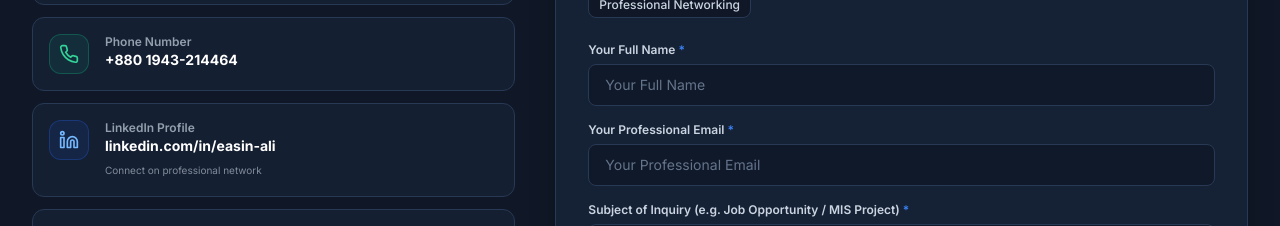
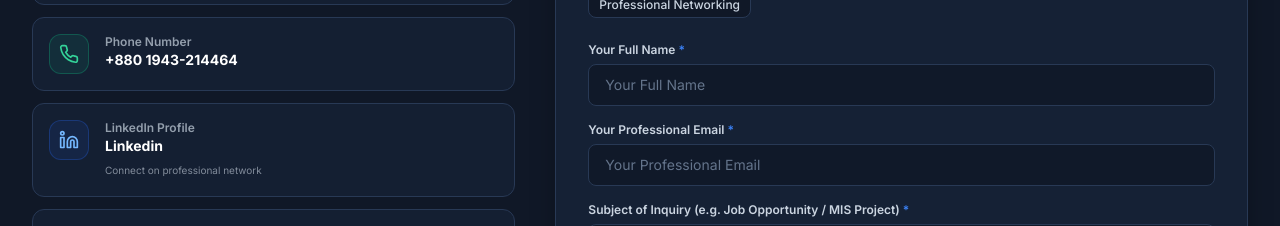
Before and after one commit to Easinali/easin-ali-portfolio, a React (Vite) app: page / in a window 1280 px wide. Shown: the part 10200-10426 px from the top of the page. Built offline with nearby package versions, Linux system fonts and the light colour scheme.

Commit message:
Update Contact.tsx

```diff
--- a/src/sections/Contact.tsx
+++ b/src/sections/Contact.tsx
@@ -120,7 +120,7 @@ export const Contact: React.FC = () => {
                     {t.contact.linkedinLabel}
                   </span>
                   <span className="text-sm font-bold text-white group-hover:text-highlightBlue transition-colors block">
-                    linkedin.com/in/easin-ali
+                    Linkedin
                   </span>
                   <span className="text-[10px] text-secondaryText/60">
                     {isBn ? 'পেশাদার নেটওয়ার্কে সংযুক্ত হন' : 'Connect on professional network'}
```
